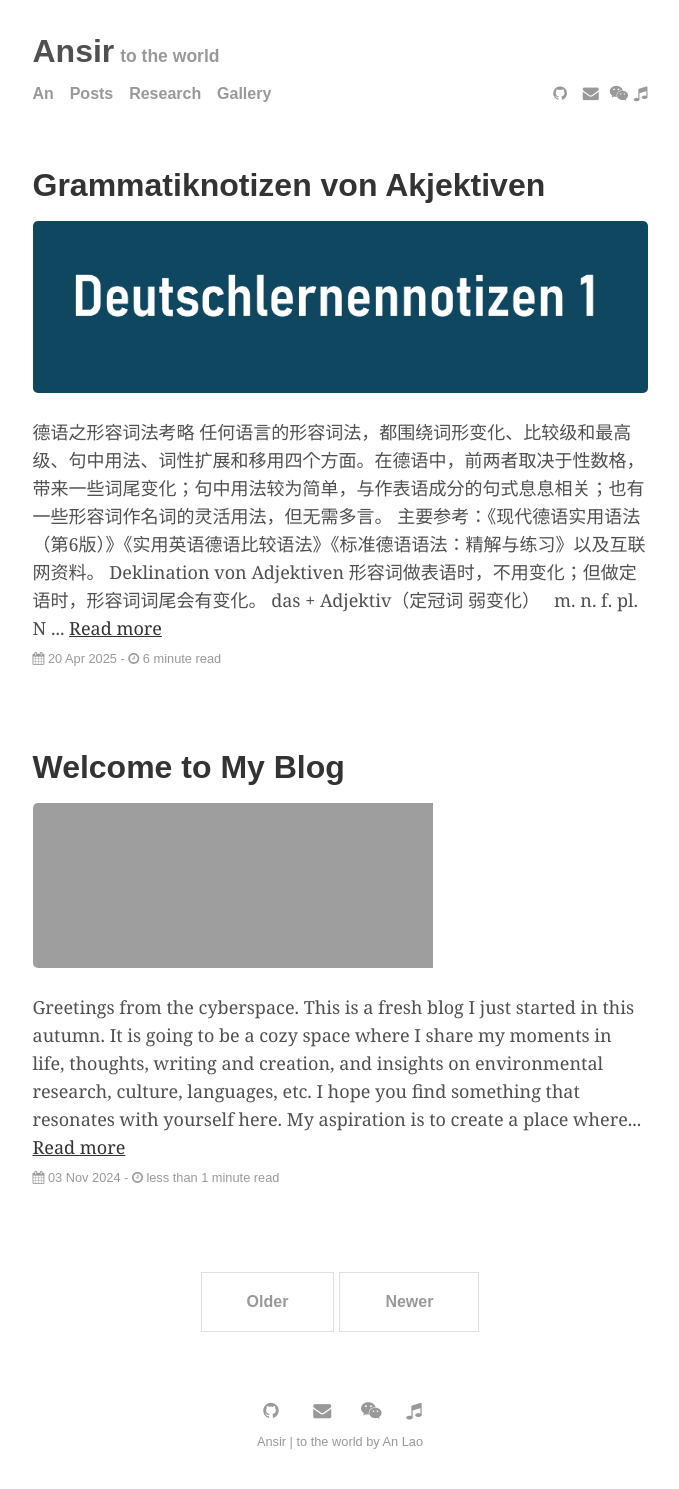
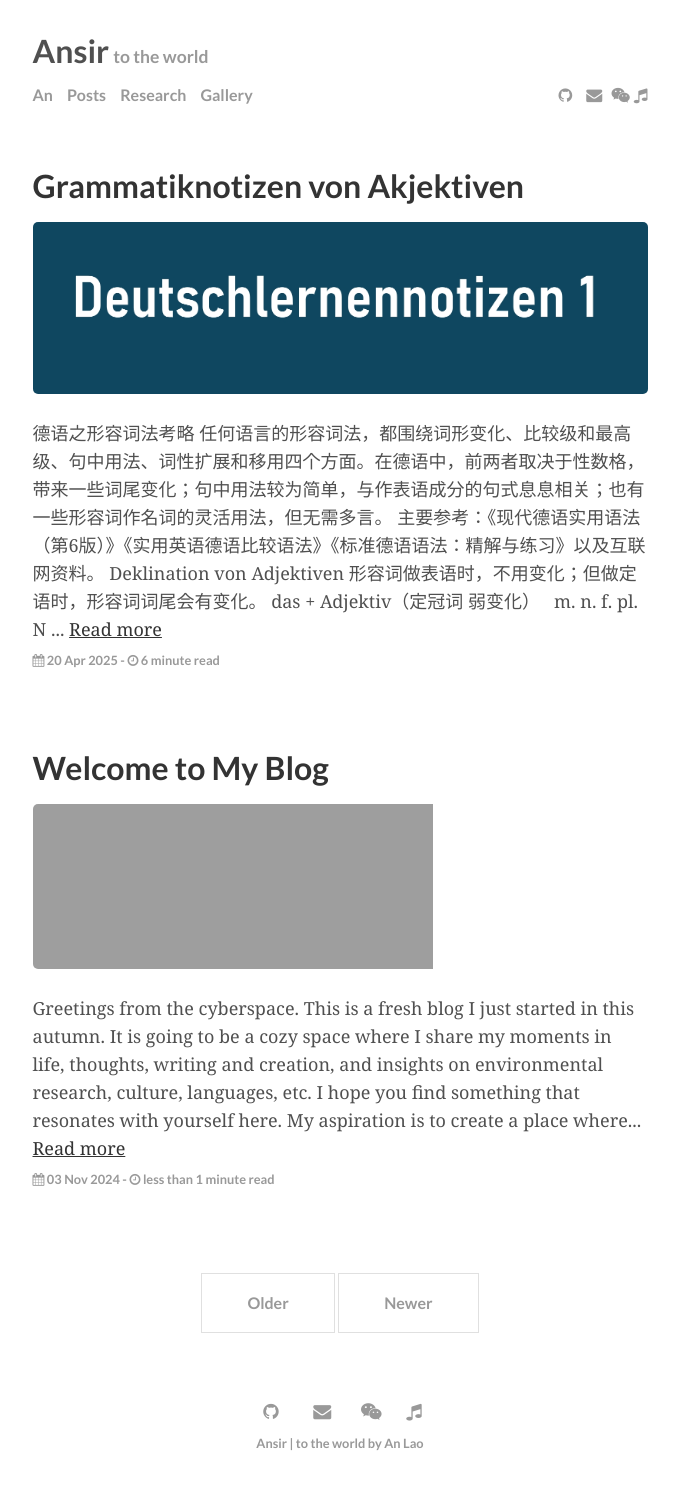
Before and after one commit to D093gg/D093gg.github.io, a Jekyll site: the page built from index.html, in a window 1280 px wide. Shown: the whole page, without its empty margins (300-979 px from the left). Built offline with Jekyll 4.4.1, drawn with Linux system fonts in a browser that asks for light colours; some web fonts are replaced; the list of posts is cut into pages by our own code.

Commit message:
Update main.scss

```diff
--- a/assets/css/main.scss
+++ b/assets/css/main.scss
@@ -1,8 +1,8 @@
 ---
 ---
 
-$sans-serif-font-family: "Lato regular", sans-serif;
-$serif-font-family:      "Source Serif", "Merriweather", Georgia, "Times New Roman", serif;
+$sans-serif-font-family: "Lato", sans-serif;
+$serif-font-family:      "Source Serif Pro", Georgia, "Times New Roman", serif;
 $code-font-family:       "Source Code Pro", monospace;
 
 $body-color:             #505050;
```
